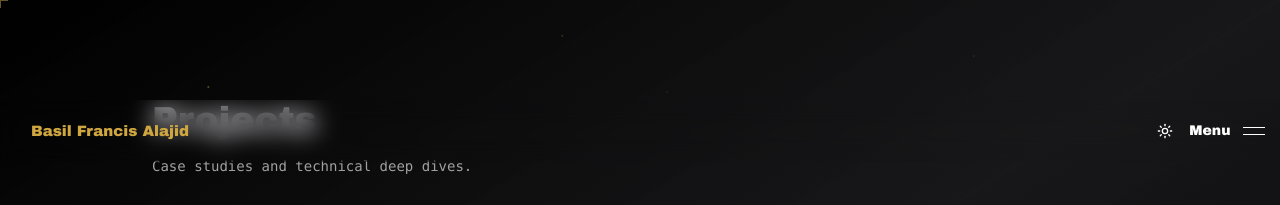
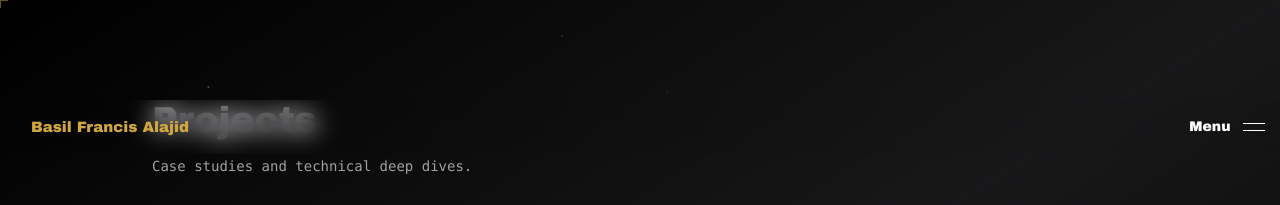
Before and after one commit to BFAlajid/portfolio, a Next.js app: page /projects in a window 1280 px wide. Shown: the top 205 px of the page. Built offline with nearby package versions, Linux system fonts and the light colour scheme.

Commit message:
Remove light mode toggle, fix blog preview, target attr, aria-label, cleanup TODO

```diff
--- a/src/app/layout.tsx
+++ b/src/app/layout.tsx
@@ -58,7 +58,7 @@ export default function RootLayout({
   children: React.ReactNode;
 }) {
   return (
-    <html lang="en" className={[inter.variable, archivoBlack.variable, "font-display"].join(" ")} suppressHydrationWarning>
+    <html lang="en" className={[inter.variable, archivoBlack.variable, "dark", "font-display"].join(" ")} suppressHydrationWarning>
       <head>
         {/* If you are reading this, I probably want to work with you. basilfrancis.alajid@yahoo.com */}
         <link rel="preload" href="/assets/skills-keyboard.spline" as="fetch" crossOrigin="anonymous" />
--- a/src/components/header/header.tsx
+++ b/src/components/header/header.tsx
@@ -1,9 +1,7 @@
 "use client";
-import { useState, useEffect } from "react";
+import { useState } from "react";
 import { motion, AnimatePresence } from "framer-motion";
 import Link from "next/link";
-import { useTheme } from "next-themes";
-import { Sun, Moon } from "lucide-react";
 import styles from "./style.module.scss";
 import { opacity, background } from "./anim";
 import Nav from "./nav";
@@ -17,10 +15,6 @@ interface HeaderProps {
 
 const Header = ({ loader }: HeaderProps) => {
   const [isActive, setIsActive] = useState<boolean>(false);
-  const { theme, setTheme } = useTheme();
-  const [mounted, setMounted] = useState(false);
-
-  useEffect(() => setMounted(true), []);
 
   return (
     <motion.header
@@ -50,19 +44,10 @@ const Header = ({ loader }: HeaderProps) => {
         </Link>
 
         <div className="flex items-center gap-2">
-          {mounted && (
-            <Button
-              variant="ghost"
-              size="icon"
-              onClick={() => setTheme(theme === "dark" ? "light" : "dark")}
-              className="h-8 w-8 hover:text-[var(--gold)]"
-            >
-              {theme === "dark" ? <Sun className="w-4 h-4" /> : <Moon className="w-4 h-4" />}
-            </Button>
-          )}
           <Button
             variant={"ghost"}
             onClick={() => setIsActive(!isActive)}
+            aria-label={isActive ? "Close navigation menu" : "Open navigation menu"}
             className={cn(
               styles.el,
               "m-0 p-0 h-6 bg-transparent flex items-center justify-center"
--- a/src/components/providers.tsx
+++ b/src/components/providers.tsx
@@ -8,6 +8,7 @@ export const Providers = ({ children }: { children: React.ReactNode }) => {
     <ThemeProvider
       attribute="class"
       defaultTheme="dark"
+      forcedTheme="dark"
       disableTransitionOnChange
     >
       <Preloader>
--- a/src/components/sections/blog-preview.tsx
+++ b/src/components/sections/blog-preview.tsx
@@ -28,13 +28,20 @@ const BLOG_POSTS = [
     summary:
       "Designing a deterministic, replay-capable battle system using React's useReducer as a pure state machine.",
   },
+  {
+    slug: "achieving-milestone",
+    title: "Building This Portfolio",
+    date: "2026-02-10",
+    summary:
+      "A 3D keyboard, GSAP scroll animations, ambient Pokemon music, and the decisions behind over-engineering a personal site.",
+  },
 ];
 
 const BlogPreviewSection = () => {
   return (
     <SectionWrapper id="blog" className="relative z-10 max-w-7xl mx-auto py-20 px-6">
       <SectionHeader id="blog" title="Latest Writing" className="static mb-0" />
-      <div className="grid grid-cols-1 md:grid-cols-3 gap-6 mt-8">
+      <div className="grid grid-cols-1 md:grid-cols-2 lg:grid-cols-4 gap-6 mt-8">
         {BLOG_POSTS.map((post, i) => (
           <motion.div
             key={post.slug}
--- a/src/components/sections/testimonials.tsx
+++ b/src/components/sections/testimonials.tsx
@@ -11,15 +11,7 @@ type Testimonial = {
   company: string;
 };
 
-// TODO: Replace with real testimonials when available
-const TESTIMONIALS: Testimonial[] = [
-  // {
-  //   quote: "Your testimonial quote here.",
-  //   name: "Person Name",
-  //   title: "Job Title",
-  //   company: "Company Name",
-  // },
-];
+const TESTIMONIALS: Testimonial[] = [];
 
 const TestimonialsSection = () => {
   if (TESTIMONIALS.length === 0) return null;
--- a/src/data/projects.tsx
+++ b/src/data/projects.tsx
@@ -19,7 +19,7 @@ const ProjectsLinks = ({ live, repo }: { live: string; repo?: string }) => {
         <Link
           className="font-mono underline flex gap-2"
           rel="noopener"
-          target="_new"
+          target="_blank"
           href={live}
         >
           <Button variant={"default"} size={"sm"}>
@@ -32,7 +32,7 @@ const ProjectsLinks = ({ live, repo }: { live: string; repo?: string }) => {
         <Link
           className="font-mono underline flex gap-2"
           rel="noopener"
-          target="_new"
+          target="_blank"
           href={repo}
         >
           <Button variant={"default"} size={"sm"}>
```
